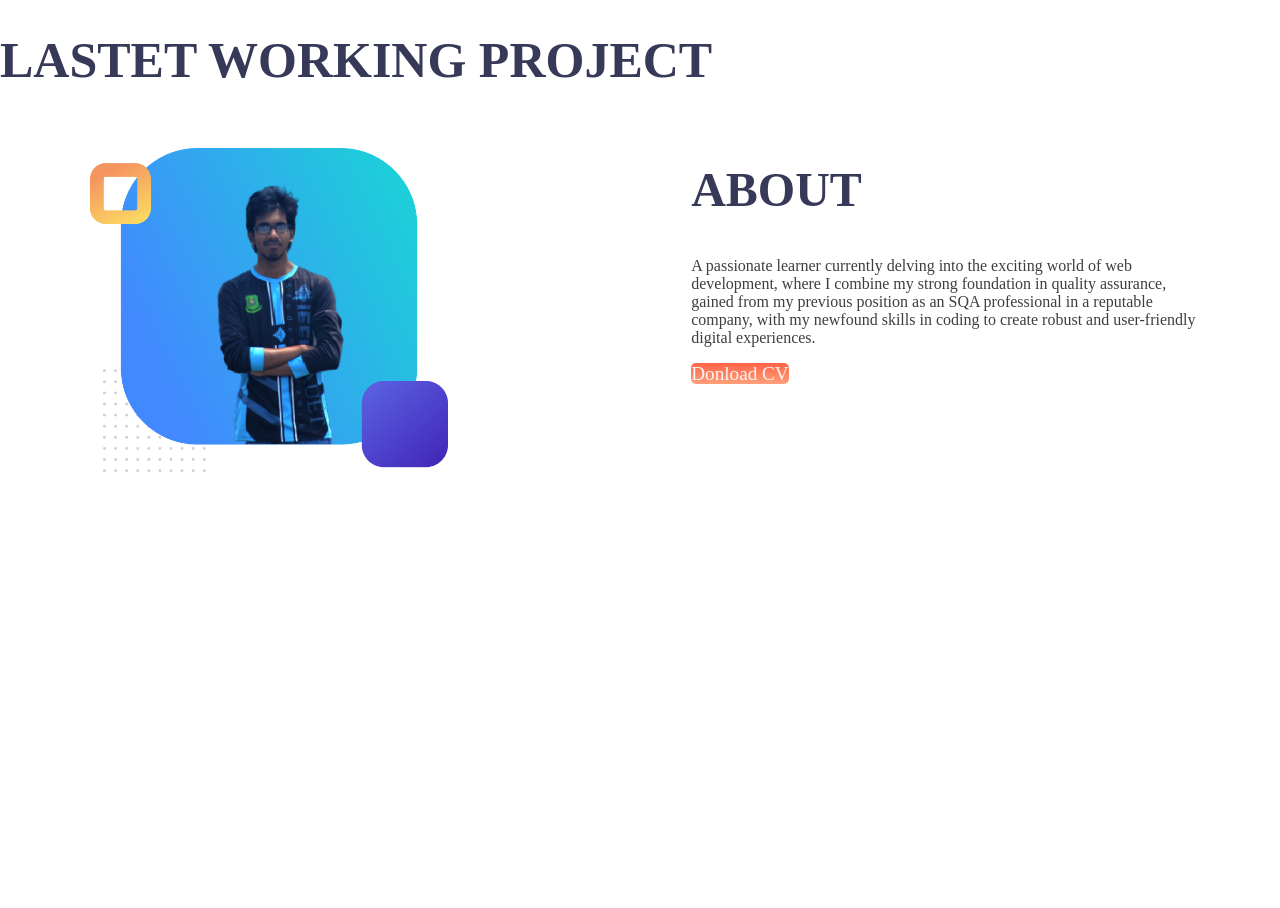
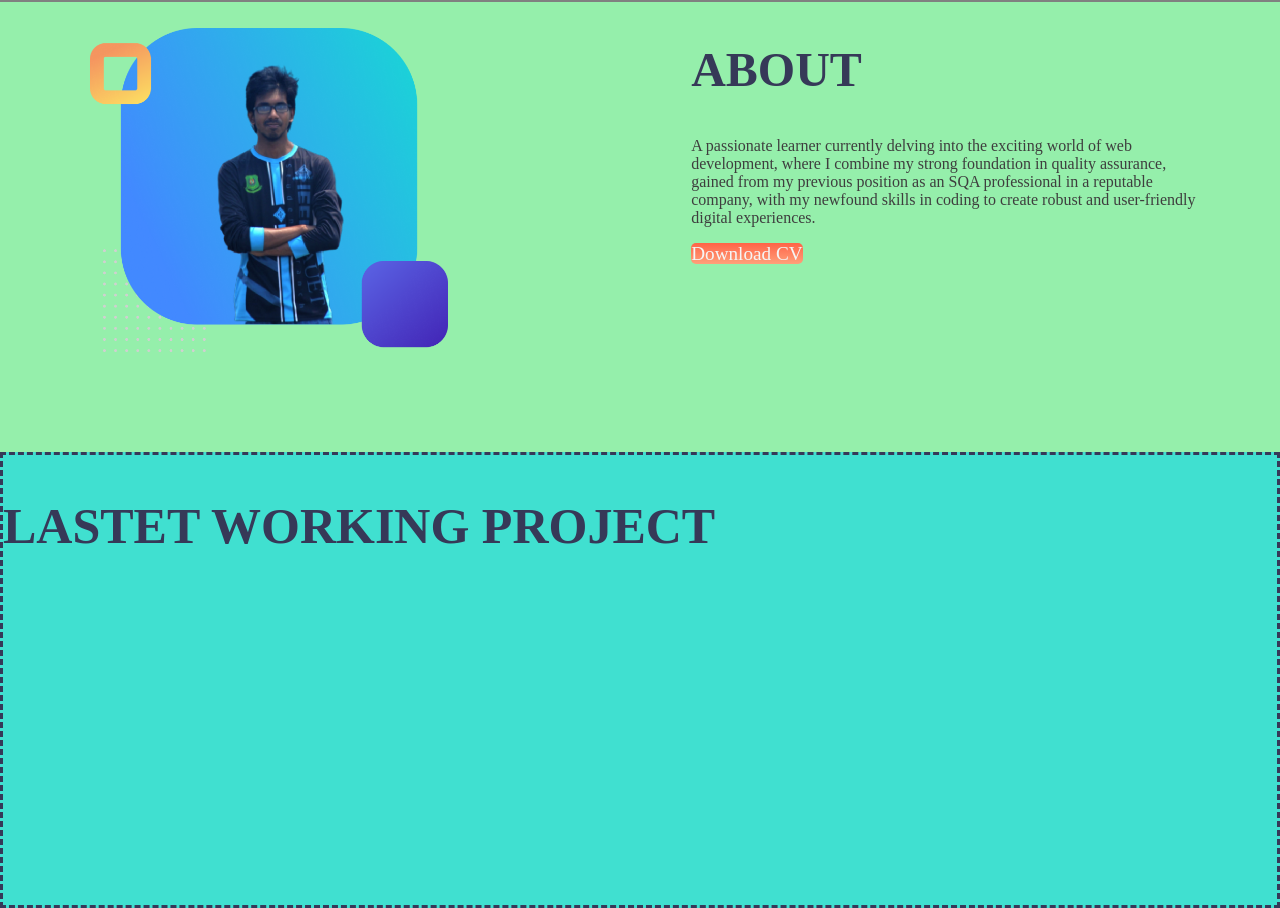
Before and after one commit to ashikur-rahman-sun/Web-site-personal, a plain HTML site: page index.html in a window 1280 px wide. Shown: the part 448-1356 px from the top of the page. Before the commit the page ends 924 px from the top, so only its background shows below. Drawn offline with Linux system fonts and the light colour scheme.

Commit message:
fixed section problem

```diff
--- a/index.html
+++ b/index.html
@@ -19,19 +19,22 @@
             <img src="Images/my-bg.png" alt="">
         </div>
     </section>
-    <h1>Hola</h1>
-    <h1><span>LASTET</span> WORKING PROJECT</h1>
     <!--About Portion-->
-    <section>
+    <section class="about-banner">
         <div class="half-width">
             <img src="Images/my-bg-1.png" alt="">
         </div>
         <div class="half-width">
             <h2 class="about-txt">ABOUT</h2>
             <p>A passionate learner currently delving into the exciting world of web development, where I combine my strong foundation in quality assurance, gained from my previous position as an SQA professional in a reputable company, with my newfound skills in coding to create robust and user-friendly digital experiences.</p>
-            <a target="_blank" href="https://drive.google.com/file/d/1h135Lpez_6CPveBmrn6f0MJv6XbXvKTe/view?usp=drive_link" class="button">Donload CV</a>
+            <a target="_blank" href="https://drive.google.com/file/d/1h135Lpez_6CPveBmrn6f0MJv6XbXvKTe/view?usp=drive_link" class="button">Download CV</a>
         </div>
     </section>
 
+    <section class="project-banner">
+        <h1><span>LASTET</span> WORKING PROJECT</h1>
+    </section>
+
+
 </body>
 </html>
--- a/style.css
+++ b/style.css
@@ -2,8 +2,12 @@ body{
     margin: 0%;
     font-family: Bebas Neue;
 }
+section{
+    height: 400px; ;
+    padding-bottom: 50px;
+}
 .top-banner{
-    background-color: black;
+    background: gray;
     background-repeat: no-repeat;
     background-position: right;
 }
@@ -39,3 +43,12 @@ p{
     color: #363958;
     font-size: 48px;
 }
+.about-banner{
+    background: rgb(149, 239, 171);
+}
+/* */
+.project-banner{
+    border-style: dashed;
+    border-color: #363958;
+    background: turquoise;
+}
```
